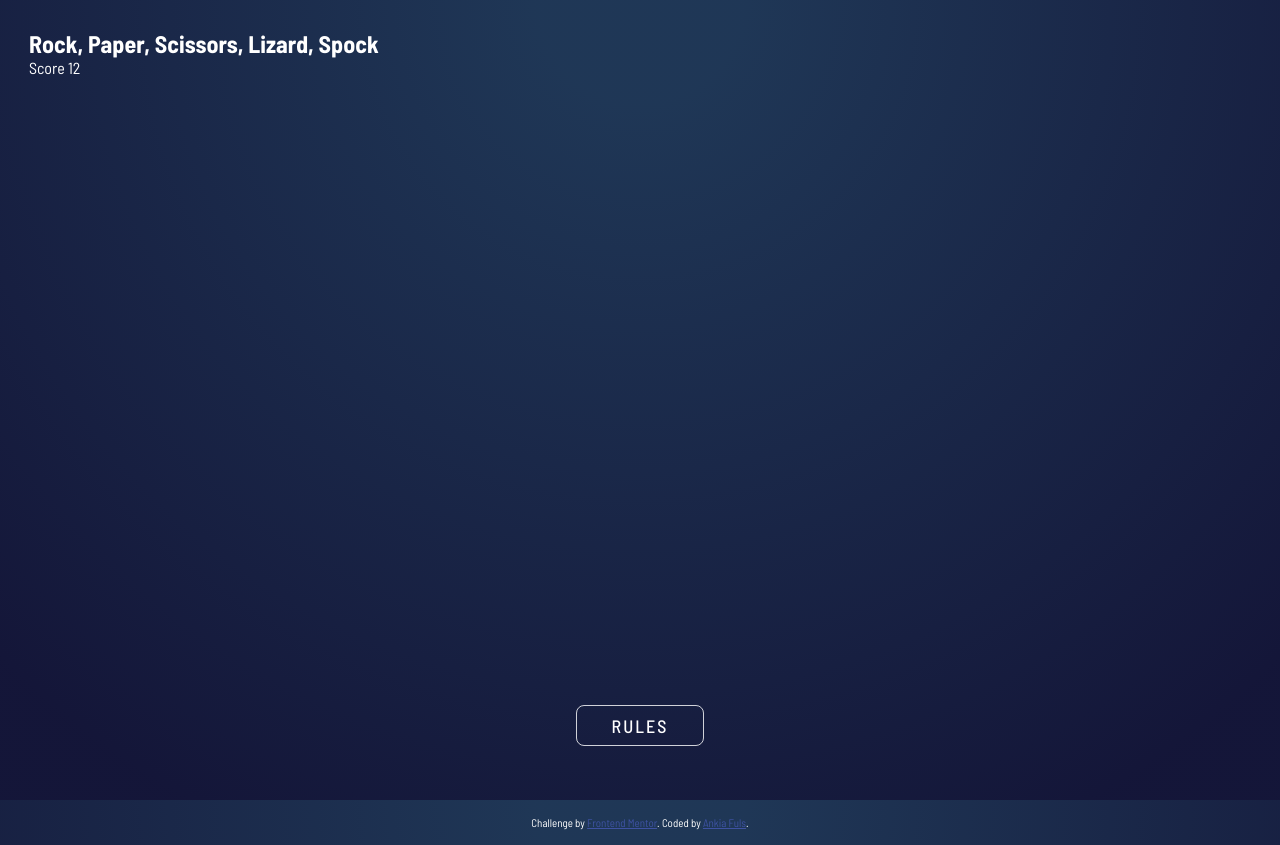
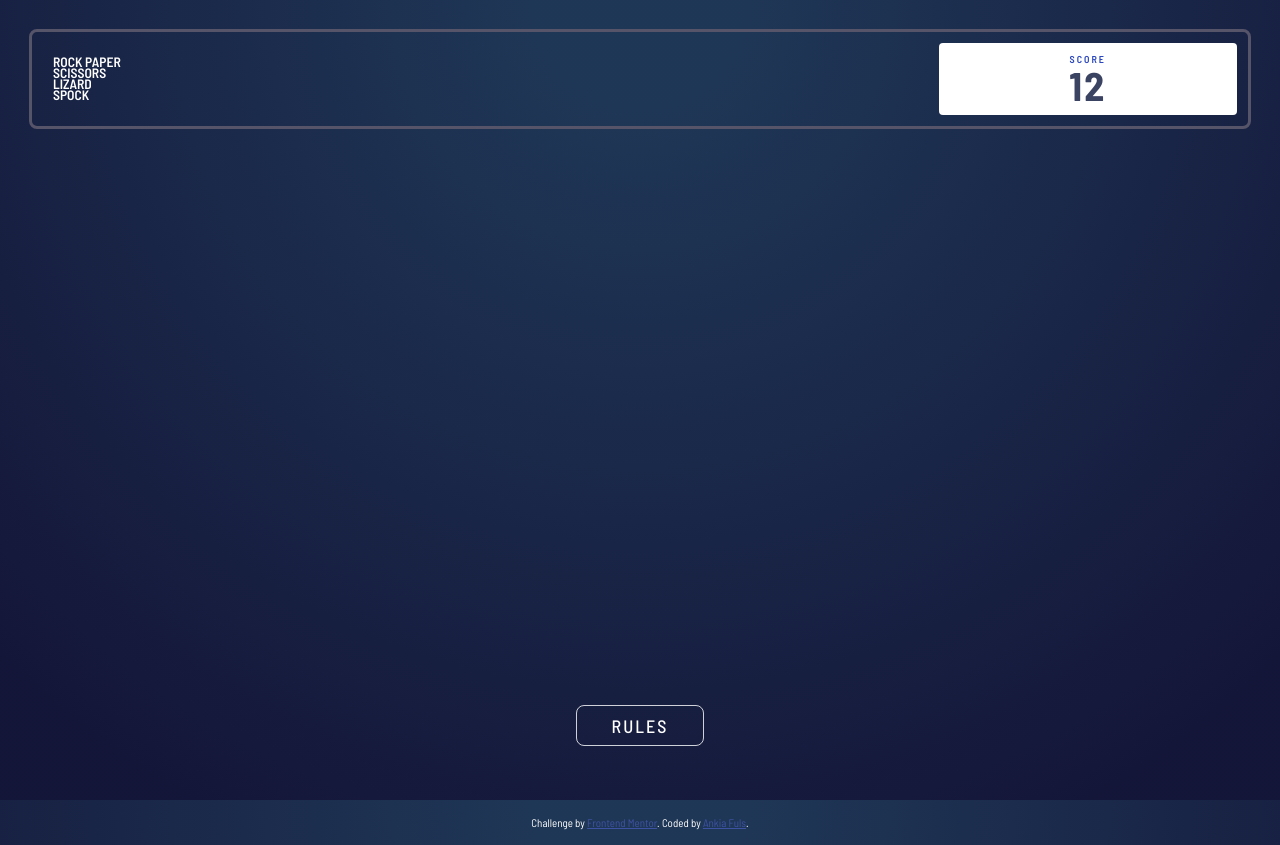
Before and after one commit to Ankia-Fuls/fem-rock-paper-scissors, a React (Vite) app: page / in a window 1280 px wide. Built offline with nearby package versions, Linux system fonts and the light colour scheme.

Commit message:
Header initial styling

```diff
--- a/src/App.jsx
+++ b/src/App.jsx
@@ -65,10 +65,11 @@ function App() {
 
           Play Again */}
           <div className='game__header'>
-            <h1>Rock, Paper, Scissors, Lizard, Spock</h1>
+            <h1>Rock Paper Scissors Lizard Spock</h1>
 
             <div className='game__score'>
-              Score <span>{score}</span>
+              Score
+              <span className='game__score--value'>{score}</span>
             </div>
           </div>
 
--- a/src/css/styles.scss
+++ b/src/css/styles.scss
@@ -59,6 +59,54 @@ main {
     grid-template-columns: 1fr;
     grid-template-rows: 6.25rem calc(100% - 6.25rem - 2.1875rem - 2.5625rem - 3.375rem); //minus the first row, the button and the spacing around it
 
+    &__header {
+        display: flex;
+        justify-content: space-between;
+        align-items: center;
+
+        border: 0.1875rem solid var(--gray-600);
+        border-radius: 0.5rem;
+
+        padding: 0.6875rem;
+
+        h1 {
+            font-size: 0.85rem;
+            text-transform: uppercase;
+            width: 4.6875rem;
+            line-height: 0.8;
+            margin-inline-start: 0.625rem;
+            font-weight: 600;
+        }
+    }
+
+    &__score {
+        height: 100%;
+        width: 25%;
+        background-color: white;
+        border-radius: 0.25rem;
+        border: none;
+
+        color: var(--blue-700);
+        text-transform: uppercase;
+        font-size: 0.625rem;
+        font-weight: 600;
+        letter-spacing: 0.125rem;
+
+        display: flex;
+        flex-direction: column;
+        justify-content: center;
+        align-items: center;
+
+        &--value {
+            font-size: 2.5rem;
+            color: var(--navy-900);
+            font-weight: 700;
+            line-height: 1;
+
+        }
+
+    }
+
     &__rule-btn {
         position: absolute;
         bottom: 3.375rem;
```
